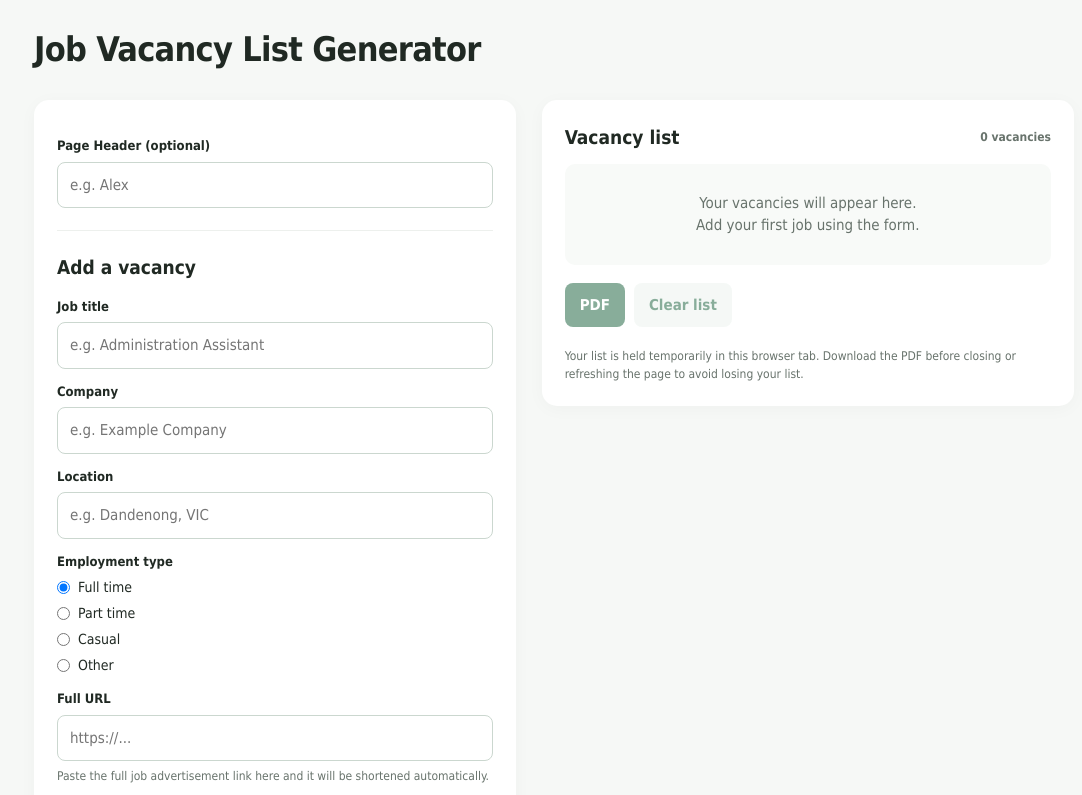
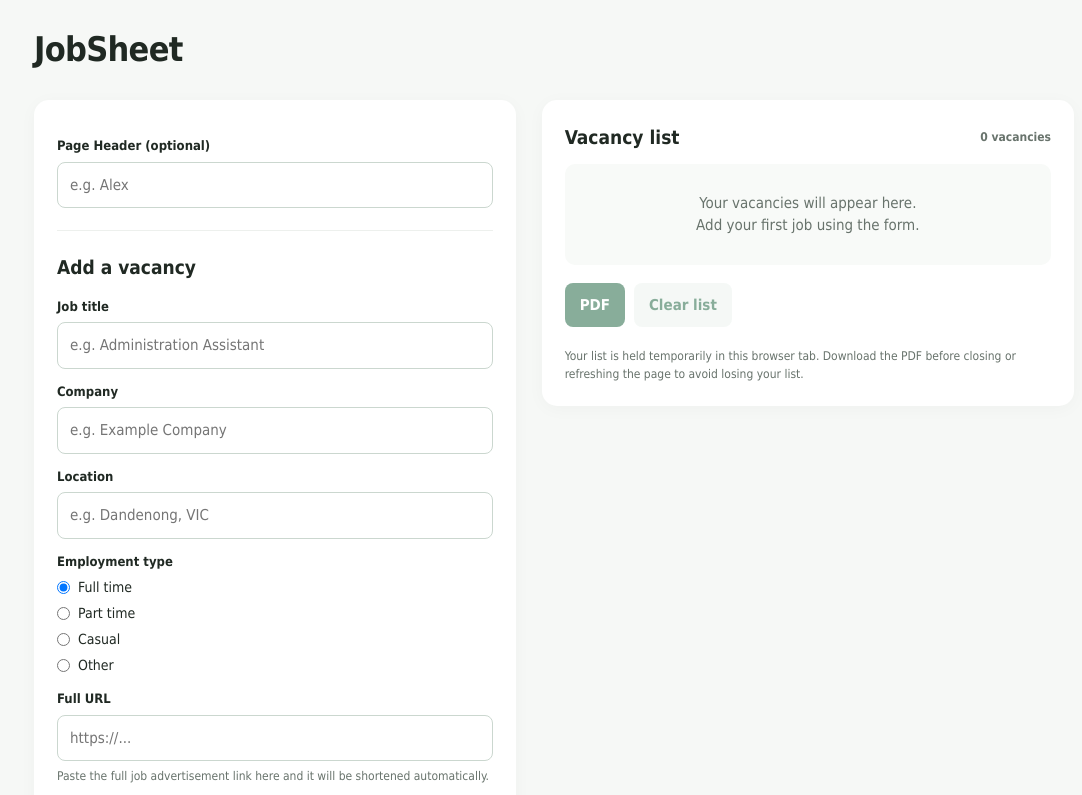
Before and after one commit to cat-ellen/job-vacancy-generator, a plain HTML site: page index.html in a window 1280 px wide. Shown: the top 795 px of the page, without its empty margins (86-1168 px from the left). Drawn offline with nearby package versions, Linux system fonts and the light colour scheme.

Commit message:
changed title

```diff
--- a/index.html
+++ b/index.html
@@ -3,7 +3,7 @@
 <head>
   <meta charset="utf-8">
   <meta name="viewport" content="width=device-width, initial-scale=1">
-  <title>Job Vacancy List Generator</title>
+  <title>JobSheet</title>
   <style>
     :root { --ink:#202923; --muted:#68736c; --green:#286b49; --pale:#edf4ef; --bg:#f6f8f6; --white:#fff; --red:#a3332a; }
     * { box-sizing:border-box; }
@@ -89,7 +89,7 @@
   <main class="wrap">
     <header>
       <div>
-        <h1>Job Vacancy List Generator</h1>
+        <h1>JobSheet</h1>
       </div>
     </header>
 
```
